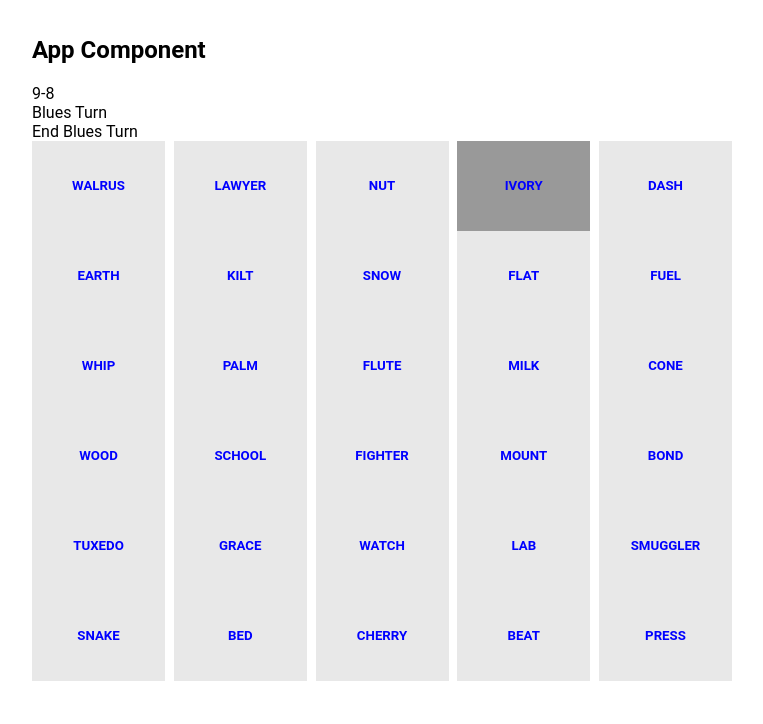
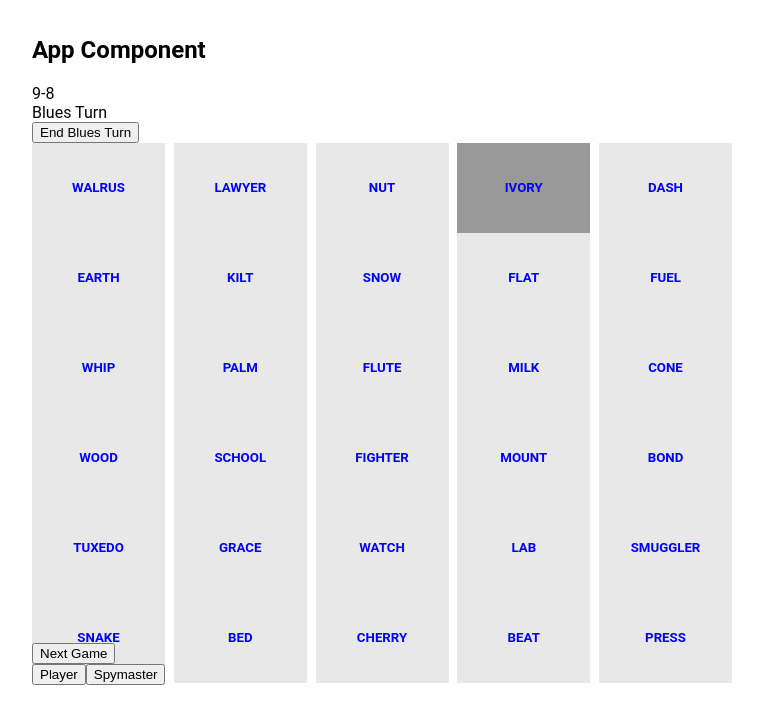
Before and after one commit to BrianArchibald/react-project, a React (Create React App) app: page / in a window 1280 px wide. Shown: the top 724 px of the page, without its empty margins (258-1021 px from the left). Built offline with nearby package versions, Linux system fonts and the light colour scheme.

Commit message:
add next game button and updated status'

```diff
--- a/src/App.js
+++ b/src/App.js
@@ -2,6 +2,8 @@ import React from 'react';
 import './App.css';
 import WordModule from './WordModule';
 import Status from './Status';
+import Next from './Next';
+import PlayerType from './PlayerType';
 
 
 function App() {
@@ -12,6 +14,8 @@ function App() {
       </h2>
       <Status />
       <WordModule />
+      <Next />
+      <PlayerType />
     </div>
   );
 }
--- /dev/null
+++ b/src/Next.js
@@ -0,0 +1,11 @@
+import React from 'react';
+
+function Next() {
+  return (
+    <div className="next">
+      <button className="next-button">Next Game</button>
+    </div>
+  )
+}
+
+export default Next;
--- /dev/null
+++ b/src/PlayerType.js
@@ -0,0 +1,12 @@
+import React from 'react';
+
+function PlayerType() {
+  return (
+    <div className="players">
+      <button className="type-player">Player</button>
+      <button className="type-spymaster">Spymaster</button>
+    </div>
+  )
+}
+
+export default PlayerType;
--- a/src/Status.js
+++ b/src/Status.js
@@ -5,7 +5,7 @@ function Status() {
     <div className="status">
       <div className="score">9-8</div>
       <div className="player-turn">Blues Turn</div>
-      <div className="change-turn">End Blues Turn</div>
+      <button className="change-turn">End Blues Turn</button>
     </div>
   )
 }
--- a/src/WordModule.js
+++ b/src/WordModule.js
@@ -5,6 +5,11 @@ import Word from './Word';
 function WordModule() {
 
   // function to determine the color of background of modules, clicked or not and the danger one.
+
+
+  // if spymaster {
+    // add css class to change look of modules
+ // }
      return (
       <div className="grid">
         <div className="word-module red revealed"><Word /></div>
```
